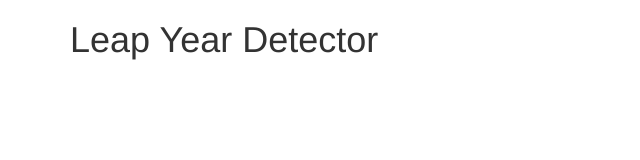
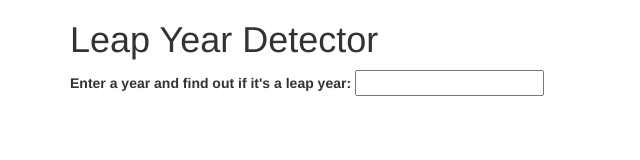
Before and after one commit to lucianmiller/leap-year-detector, a plain HTML site: page index.html in a window 1280 px wide. Shown: the whole page, without its empty margins (0-640 px from the left). Drawn offline with Linux system fonts and the light colour scheme.

Commit message:
It will add form to enter year number in

```diff
--- a/index.html
+++ b/index.html
@@ -10,6 +10,12 @@
 <body>
   <div class="container">
     <h1>Leap Year Detector</h1>
+    <form id="leap-year">
+      <div class="form-group">
+        <label for="year">Enter a year and find out if it's a leap year:</label>
+        <input id="year" type="text">
+      </div>
+    </form>
   </div>
 </body>
 </html>
```
